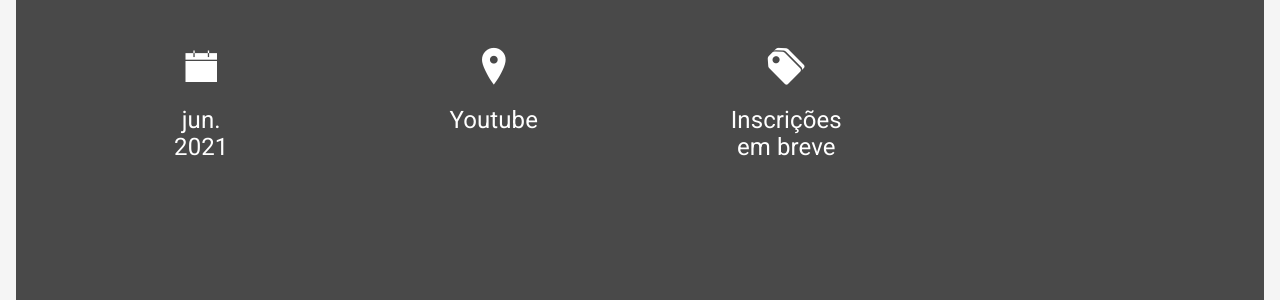
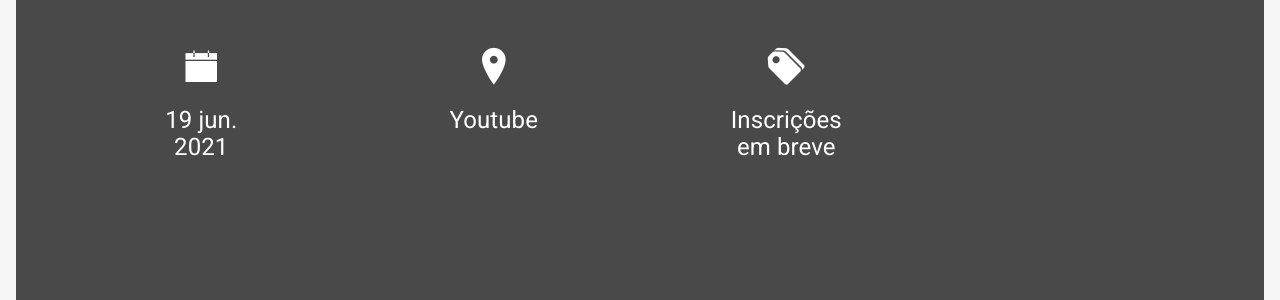
Before and after one commit to widsrecife/widsrecife.github.io, a Jekyll site: the page built from index.html, in a window 1280 px wide and 900 px high, scrolled down 1393 px. Shown: the part 154-454 px from the top of the window. Built offline with Jekyll 4.4.1, drawn with Linux system fonts in a browser that asks for light colours; some web fonts are replaced.

Commit message:
Atualiza os dados no facts.yml

```diff
--- a/_data/conference_2021/facts.yml
+++ b/_data/conference_2021/facts.yml
@@ -1,7 +1,7 @@
-- day: jun.
+- day: 19 jun.
   year: "2021"
   hour:
   location: Youtube
   location-link: https://www.youtube.com/channel/UCA7tblpOhxRtgYZYDR33kBg
   inscription-status: em breve
-  inscription-link:
+  inscription-link: https://www.sympla.com.br/women-in-data-science-wids-recife-2021__1187562
```
